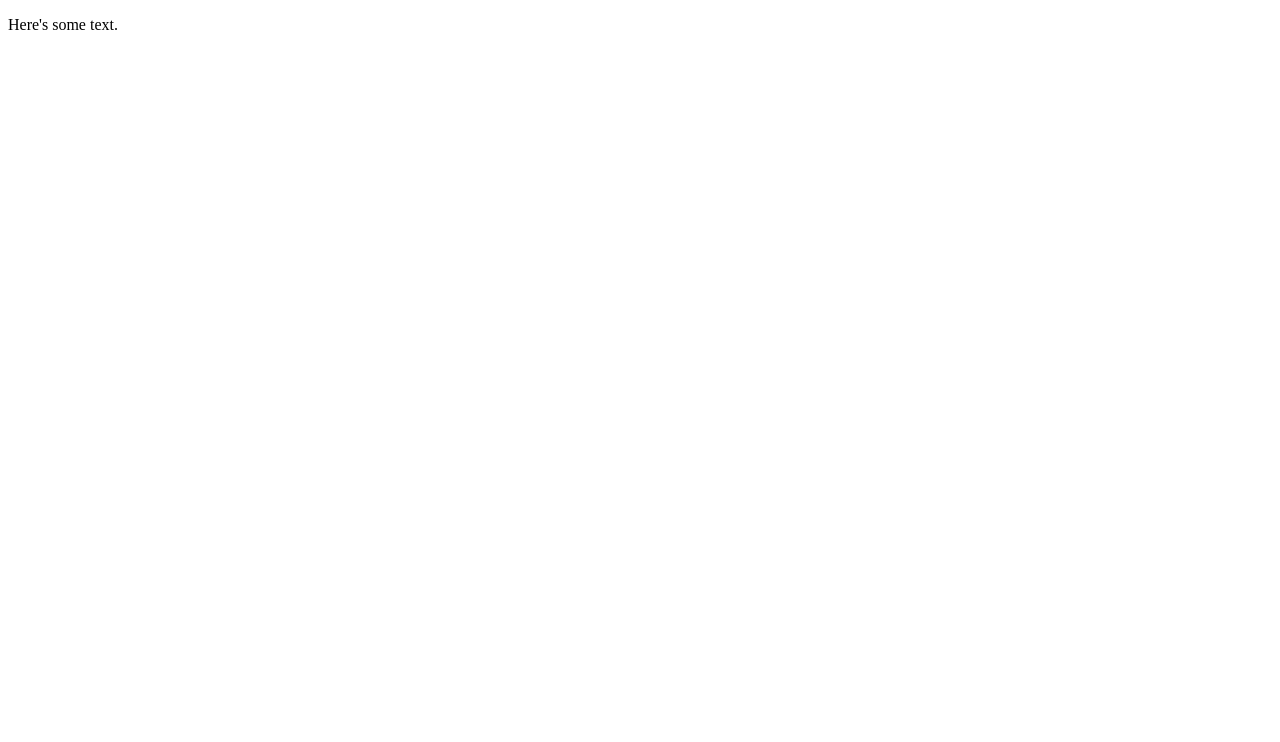
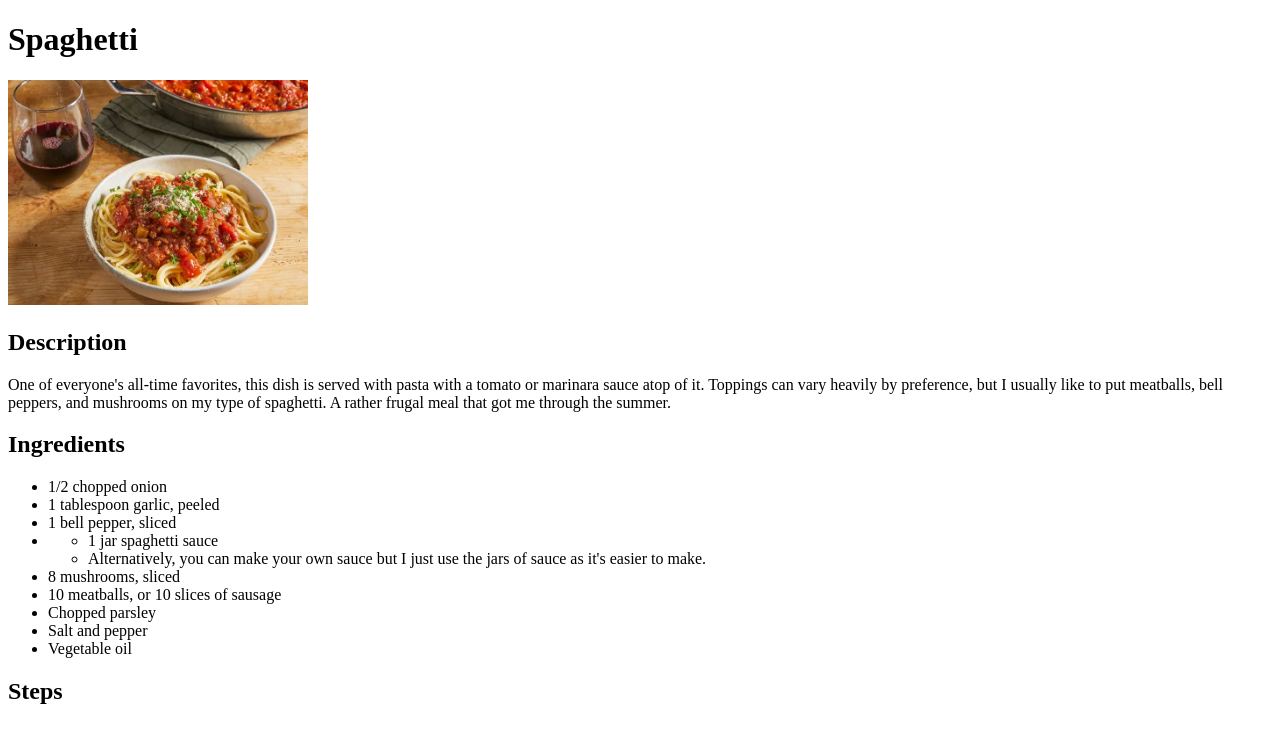
Before and after one commit to B-F-1-0/odin-recipes, a plain HTML site: page recipes/spaghetti.html in a window 1280 px wide. Drawn offline with Linux system fonts and the light colour scheme.

Commit message:
Update spaghetti.html to add ingredients section and an image

```diff
--- a/recipes/spaghetti.html
+++ b/recipes/spaghetti.html
@@ -5,6 +5,27 @@
         <title>Spaghetti</title>
     </head>
     <body>
-        <p>Here's some text.</p>
+        <h1>Spaghetti</h1>
+        <img src="../images/spaghetti.png" alt="A dish of spaghetti" width="300">
+        <h2>Description</h2>
+        <p>One of everyone's all-time favorites, this dish is served with pasta with a tomato or marinara sauce atop of it. Toppings can vary heavily by preference, but I usually like to put meatballs, bell peppers, and mushrooms on my type of spaghetti. A rather frugal meal that got me through the summer.</p>
+        <h2>Ingredients</h2>
+        <ul>
+            <li>1/2 chopped onion</li>
+            <li>1 tablespoon garlic, peeled</li>
+            <li>1 bell pepper, sliced</li>
+            <li>
+                <ul>
+                    <li>1 jar spaghetti sauce</li>
+                    <li>Alternatively, you can make your own sauce but I just use the jars of sauce as it's easier to make.</li>
+                </ul>
+            </li>
+            <li>8 mushrooms, sliced</li>
+            <li>10 meatballs, or 10 slices of sausage</li>
+            <li>Chopped parsley</li>
+            <li>Salt and pepper</li>
+            <li>Vegetable oil</li>
+        </ul>
+        <h2>Steps</h2>
     </body>
 </html>
```
Also changed, not shown: images/spaghetti.png (added).
